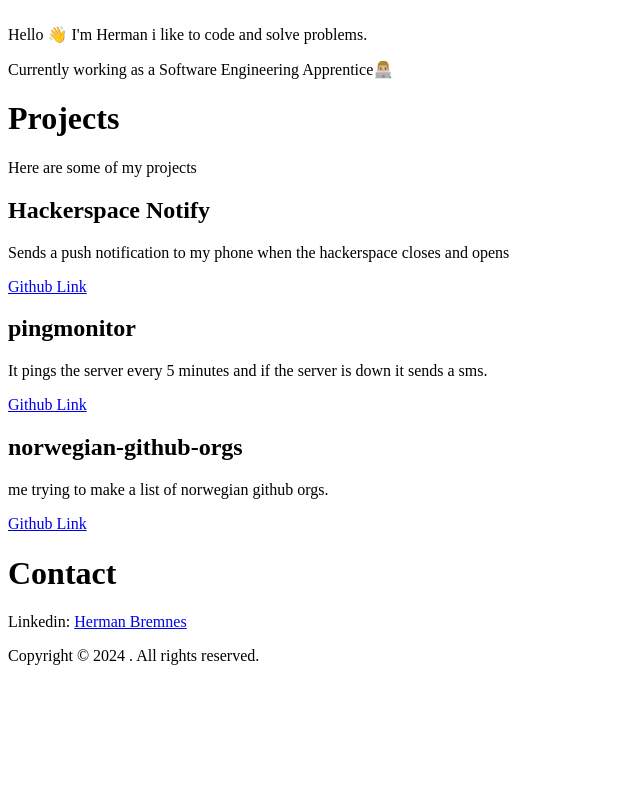
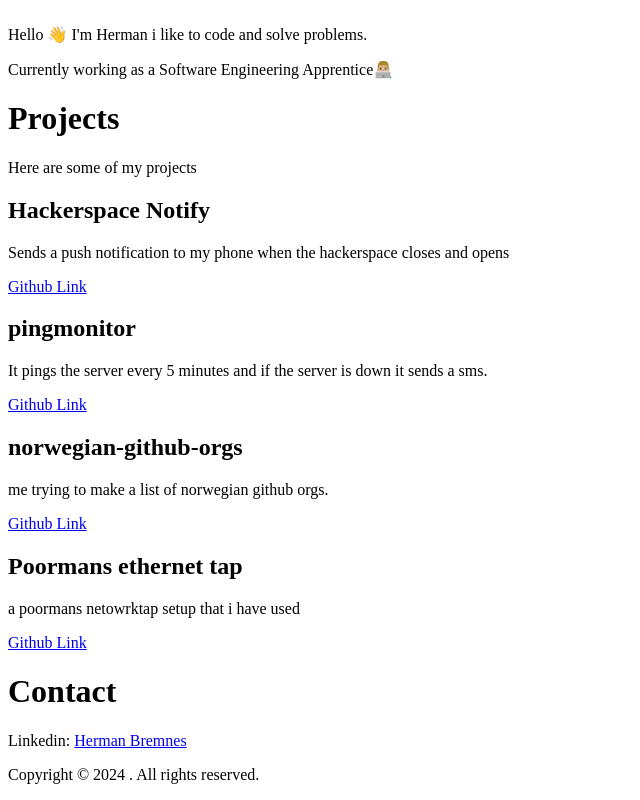
Before and after one commit to bernes1/portfolio, a Vue app: page / in a window 1280 px wide. Shown: the part 538-1338 px from the top of the page, without its empty margins (0-640 px from the left). Before the commit the page ends 1219 px from the top, so only its background shows below. Built offline with nearby package versions, Linux system fonts and the light colour scheme.

Commit message:
Add project

```diff
--- a/src/components/Projects.vue
+++ b/src/components/Projects.vue
@@ -2,7 +2,8 @@
 const projects = [
     { id:1,projectName: "Hackerspace Notify", projectDescription: "Sends a push notification to my phone when the hackerspace closes and opens", projectLink: "https://github.com/bernes1/hackerspace-notify"},
     { id:2,projectName: "pingmonitor", projectDescription: "It pings the server every 5 minutes and if the server is down it sends a sms.", projectLink: "https://github.com/bernes1/pingmonitor"},
-    { id:3,projectName: "norwegian-github-orgs", projectDescription: "me trying to make a list of norwegian github orgs.", projectLink: "https://github.com/bernes1/norwegian-github-orgs"}
+    { id:3,projectName: "norwegian-github-orgs", projectDescription: "me trying to make a list of norwegian github orgs.", projectLink: "https://github.com/bernes1/norwegian-github-orgs"},
+    { id:4,projectName: "Poormans ethernet tap ", projectDescription: "a poormans netowrktap setup that i have used", projectLink: "https://github.com/bernes1/poormans-tap"}
 ]
 </script>
 
```
